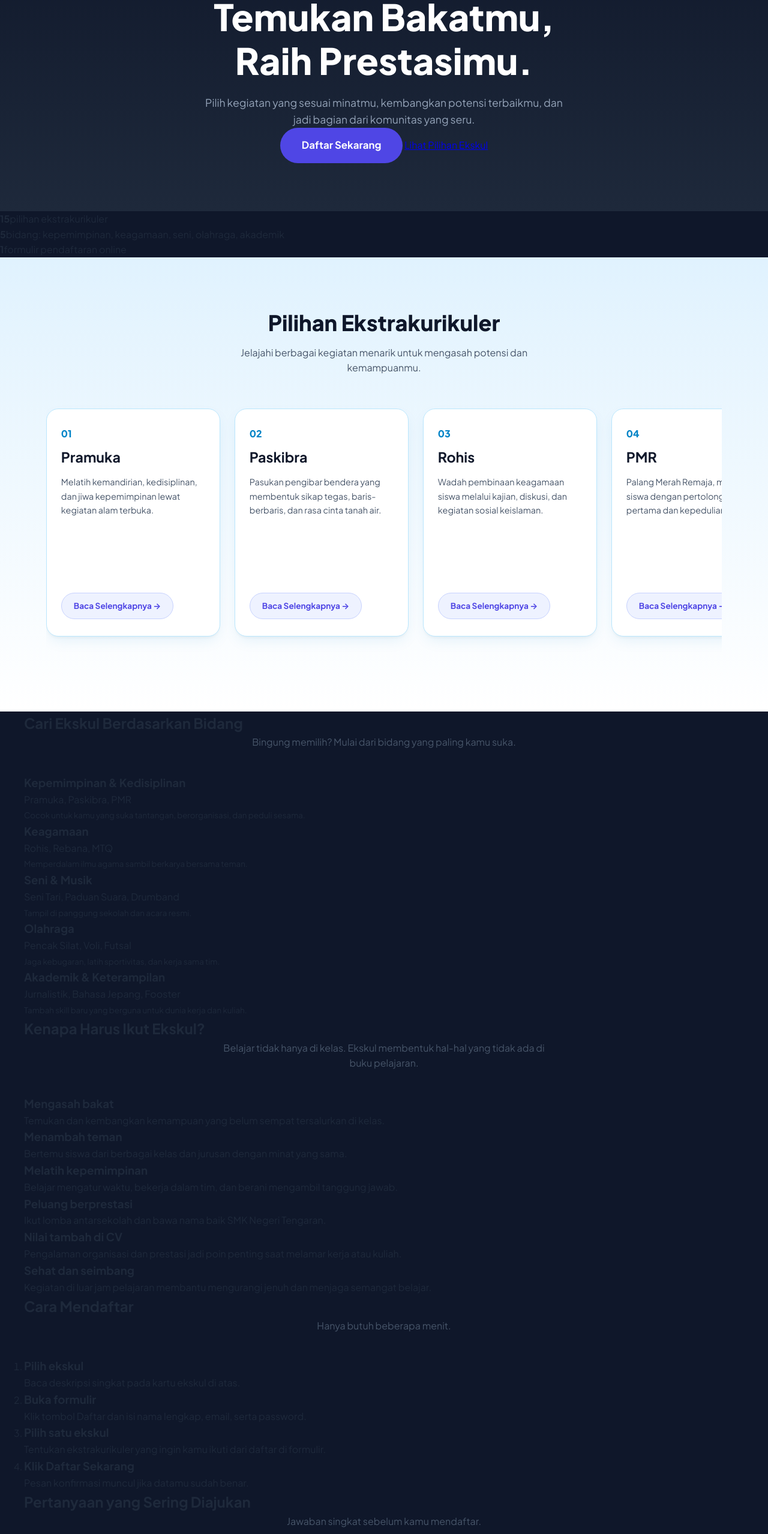
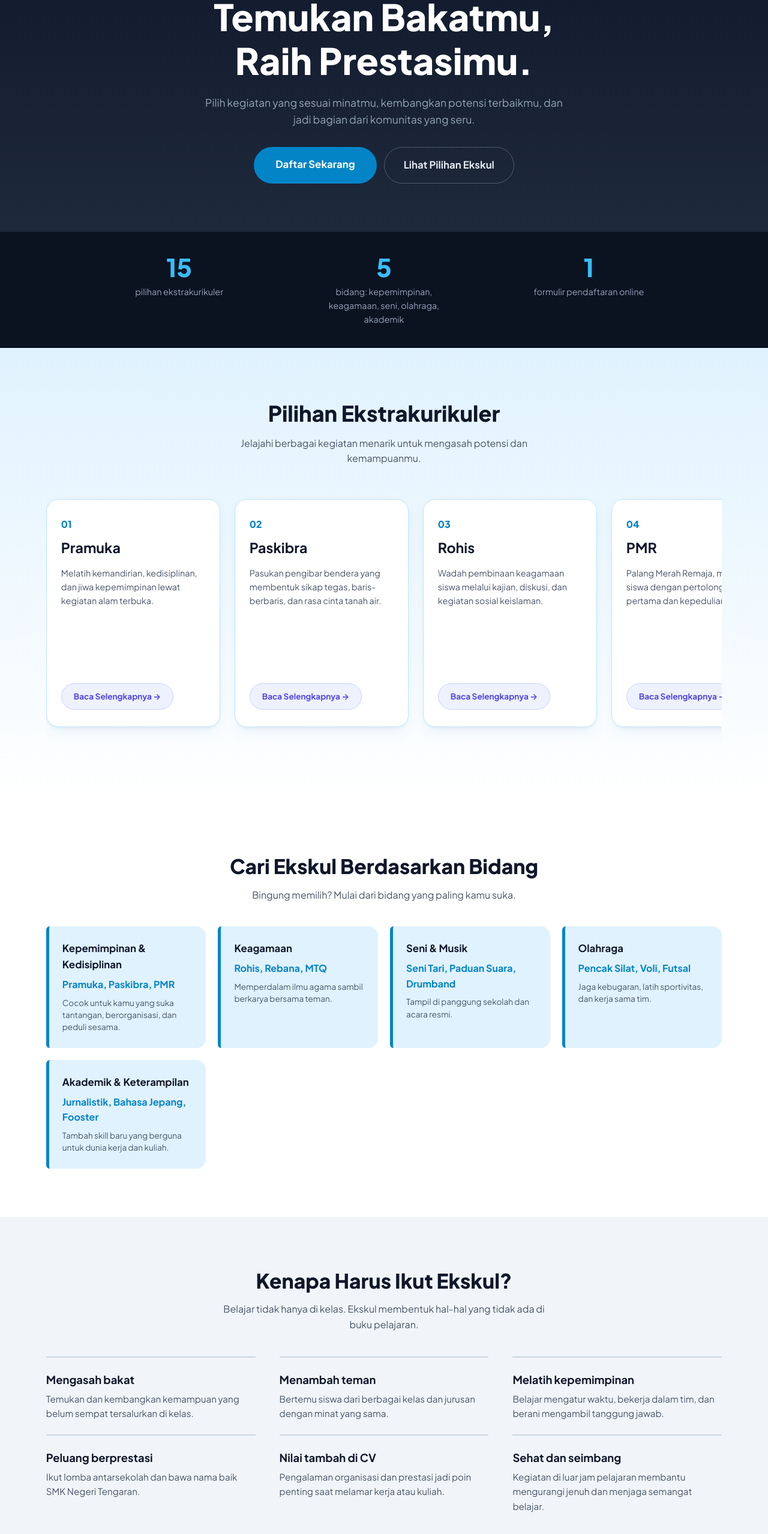
Before and after one commit to okta31224-jpg/LKPD-PBTGM-AULIA_PUJI_ASTUTI-MUHAMMAD_LUTFI_ALFARUQ, a plain HTML site: page index.html in a window 1280 px wide. Shown: the part 240-2797 px from the top of the page at 60% size. Drawn offline with Linux system fonts and the light colour scheme.

Commit message:
Update style.css

```diff
--- a/style.css
+++ b/style.css
@@ -561,3 +561,58 @@ body {
     text-align: center;
   }
 }
+/* ==========================================================
+   Tambahan: hero actions, statistik, bidang, manfaat, alur, FAQ, CTA
+   ========================================================== */
+.hero-actions { display: flex; justify-content: center; flex-wrap: wrap; gap: 12px; margin-top: 32px; }
+.header .btn-cta, .cta-akhir .btn-cta { background: #0284c7; }
+.header .btn-cta:hover, .cta-akhir .btn-cta:hover { box-shadow: 0 8px 25px rgba(2, 132, 199, 0.5); }
+.btn-ghost { display: inline-block; padding: 16px 32px; font-size: 1.05rem; font-weight: 700; color: #e2e8f0; text-decoration: none; border: 1px solid rgba(255,255,255,0.25); border-radius: 99px; transition: background 0.25s ease; }
+.btn-ghost:hover { background: rgba(255,255,255,0.1); }
+.btn-ghost:focus-visible, .btn-cta:focus-visible, .faq-item summary:focus-visible { outline: 3px solid #38bdf8; outline-offset: 2px; }
+
+.stats { background: #0b1220; padding: 36px 6%; border-top: 1px solid rgba(255,255,255,0.06); }
+.stats-isi { max-width: 1000px; margin: 0 auto; display: grid; grid-template-columns: repeat(3, 1fr); gap: 24px; text-align: center; }
+.stats-isi strong { display: block; font-size: 2.6rem; font-weight: 800; color: #38bdf8; line-height: 1.1; }
+.stats-isi span { display: block; margin: 6px auto 0; max-width: 240px; font-size: 0.9rem; color: #94a3b8; }
+
+.sec { padding: 80px 6%; }
+.sec-putih { background: #ffffff; }
+.sec-abu { background: #f1f5f9; }
+.sec-judul { text-align: center; font-size: 2.1rem; font-weight: 800; color: #0f172a; margin-bottom: 8px; }
+.sec .subtitle { margin-bottom: 40px; }
+
+.bidang-grid { display: grid; grid-template-columns: repeat(auto-fit, minmax(210px, 1fr)); gap: 20px; }
+.bidang { padding: 24px 22px; background: var(--ekskul-bg-start); border-left: 5px solid var(--accent); border-radius: 6px 16px 16px 6px; }
+.bidang h3 { font-size: 1.05rem; font-weight: 700; color: #0f172a; margin-bottom: 6px; }
+.bidang p { font-weight: 700; color: var(--accent); margin-bottom: 8px; }
+.bidang small { display: block; font-size: 0.85rem; color: #475569; line-height: 1.5; }
+
+.manfaat-grid { display: grid; grid-template-columns: repeat(auto-fit, minmax(280px, 1fr)); gap: 0 40px; }
+.manfaat { padding: 22px 0; border-top: 2px solid #cbd5e1; }
+.manfaat h3 { font-size: 1.15rem; font-weight: 700; color: #0f172a; margin-bottom: 6px; }
+.manfaat p { color: #475569; font-size: 0.95rem; }
+
+.alur { list-style: none; counter-reset: langkah; display: grid; grid-template-columns: repeat(auto-fit, minmax(220px, 1fr)); gap: 24px; }
+.alur li { counter-increment: langkah; position: relative; padding: 64px 22px 24px; background: var(--field); border: 1px solid var(--line); border-radius: 16px; }
+.alur li::before { content: counter(langkah); position: absolute; top: 18px; left: 22px; width: 34px; height: 34px; display: grid; place-items: center; font-weight: 800; color: #fff; background: var(--accent); border-radius: 50%; }
+.alur h3 { font-size: 1.05rem; font-weight: 700; color: #0f172a; margin-bottom: 4px; }
+.alur p { font-size: 0.9rem; color: #475569; }
+
+.faq-wrap { max-width: 760px; }
+.faq-item { background: #fff; border: 1px solid var(--line); border-radius: 14px; margin-bottom: 12px; overflow: hidden; }
+.faq-item summary { cursor: pointer; list-style: none; padding: 18px 56px 18px 22px; position: relative; font-weight: 700; color: #0f172a; }
+.faq-item summary::-webkit-details-marker { display: none; }
+.faq-item summary::after { content: "+"; position: absolute; right: 22px; top: 50%; transform: translateY(-50%); font-size: 1.4rem; color: var(--accent); }
+.faq-item[open] summary::after { content: "\2212"; }
+.faq-item p { padding: 0 22px 20px; color: #475569; font-size: 0.95rem; }
+
+.cta-akhir { padding: 80px 6%; text-align: center; color: #fff; background: linear-gradient(180deg, var(--header-bg-end) 0%, var(--header-bg-start) 100%); }
+.cta-isi h2 { font-size: 2.2rem; font-weight: 800; margin-bottom: 8px; }
+.cta-isi p { color: #94a3b8; margin-bottom: 28px; }
+
+@media (max-width: 600px) {
+  .stats-isi { grid-template-columns: 1fr; }
+  .sec { padding: 56px 6%; }
+  .sec-judul, .cta-isi h2 { font-size: 1.7rem; }
+}
```
